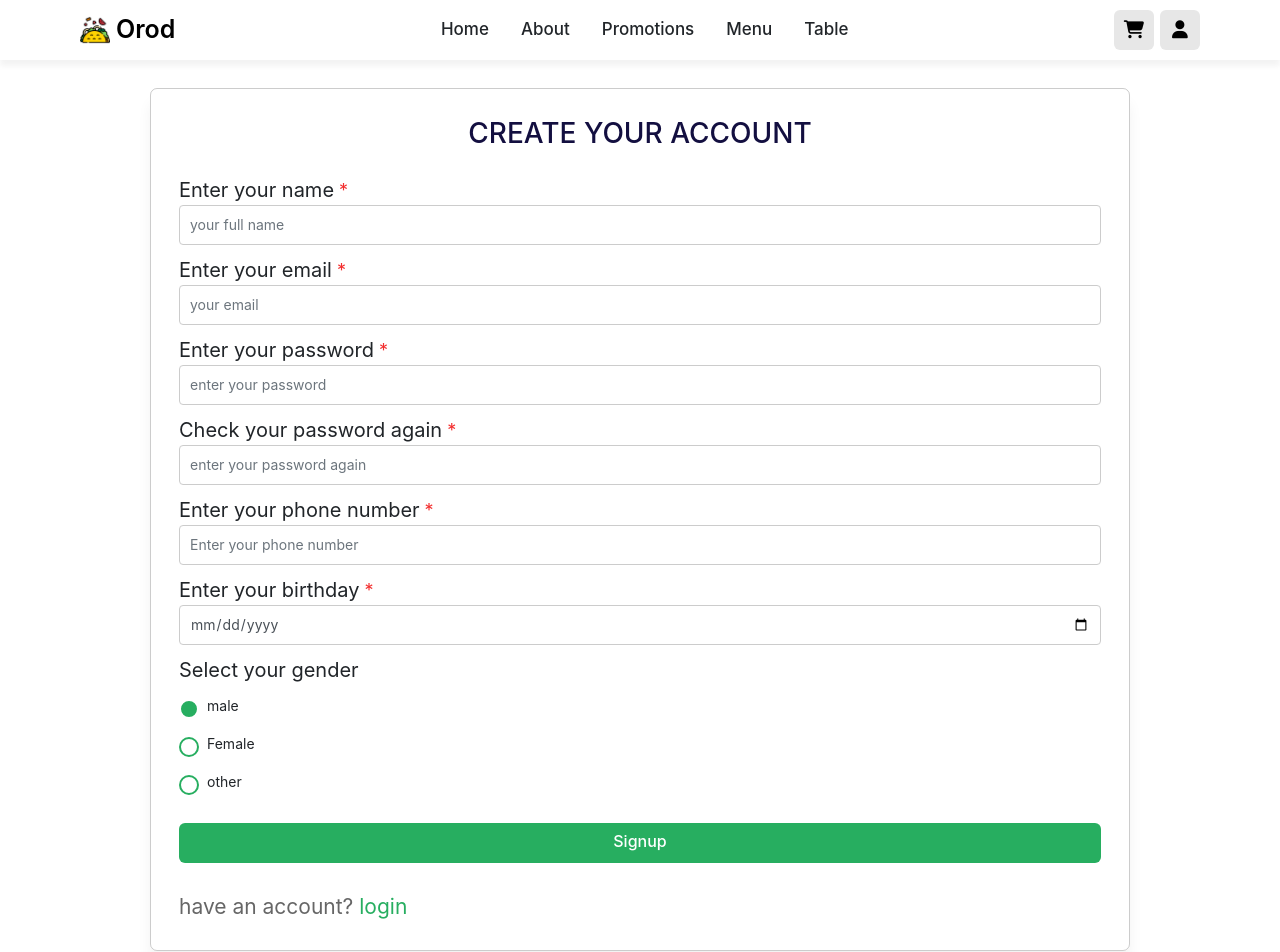
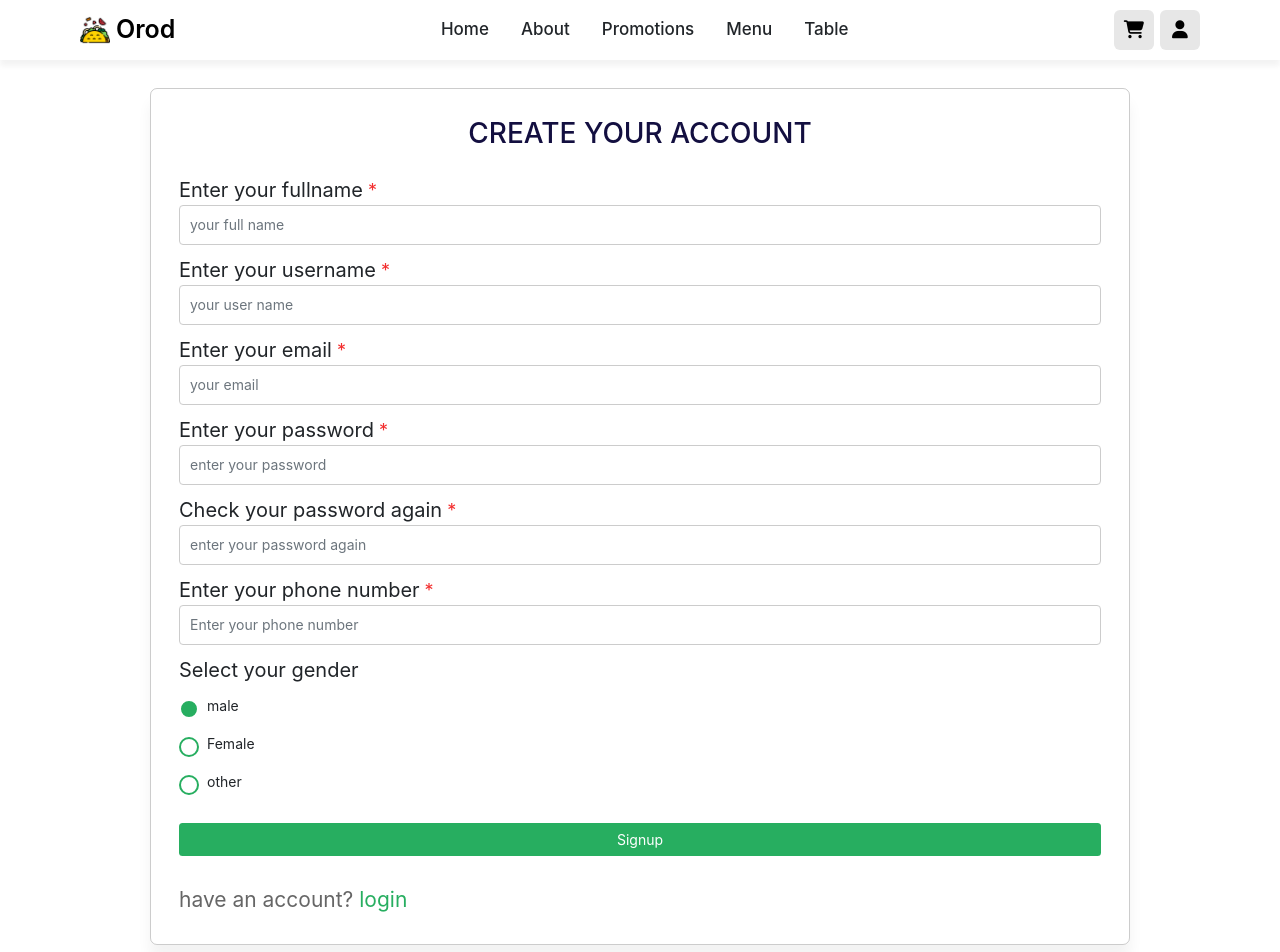
Before and after one commit to nnhiep582k2/BTL_Web_OrderFood, a Vue app: page /register in a window 1280 px wide. Shown: the top 952 px of the page. Built offline with nearby package versions, Linux system fonts and the light colour scheme.

Commit message:
feature login and register

```diff
--- a/package.json
+++ b/package.json
@@ -10,13 +10,15 @@
         "type-check": "vue-tsc --noEmit -p tsconfig.app.json --composite false"
     },
     "dependencies": {
-        "axios": "^1.5.1",
+        "axios": "^1.6.0",
         "moment": "^2.29.4",
         "pinia": "^2.1.6",
+        "react-toastify": "^9.1.3",
         "vue": "^3.3.4",
         "vue-basic-alert": "^1.1.0",
         "vue-i18n": "^9.5.0",
         "vue-router": "^4.2.4",
+        "vue3-toastify": "^0.1.14",
         "vuex": "^4.0.2"
     },
     "devDependencies": {
--- a/src/components/BaseButton.vue
+++ b/src/components/BaseButton.vue
@@ -1,7 +1,6 @@
 <template>
 
-    <div class="base-button" :class="[type, disabled ? 'disabled' : '', classCustom]" @click="$emit('click')">
-
+    <div class="base-button" :class="[type, disabled ? 'disabled' : '', classCustom]" @click="($event) => $emit('click', $event)">
         {{ text }}
     </div>
 </template>
--- /dev/null
+++ b/src/enums/TypeToast.ts
@@ -0,0 +1,5 @@
+export enum TypeToast {
+    success = 0,
+    error = 1,
+    info = 2
+}
--- /dev/null
+++ b/src/services/Toast.ts
@@ -0,0 +1,10 @@
+import { TypeToast } from "@/enums/TypeToast"
+import { toast } from "vue3-toastify"
+
+export const notify = (message: string, type: TypeToast) => {
+    if (type === TypeToast.success) {
+        toast.success(message)
+    }else if(type === TypeToast.error){
+        toast.error(message)
+    }
+}
--- a/src/stores/storeConstants.ts
+++ b/src/stores/storeConstants.ts
@@ -1,2 +1,3 @@
 export const SET_LOADING = 'setLoading'
 export const LOGIN_ACTION = 'login'
+export const SET_AUTH_DATA_ACTION = 'setAuthData'
--- a/src/views/auth-view/LoginView.vue
+++ b/src/views/auth-view/LoginView.vue
@@ -19,10 +19,9 @@
 
                 <div class="form-group">
                     <BaseTextBox
-                        typeInput="email"
                         classes="form-control"
-                        placeholder="enter your email"
-                        v-model="loginObj.email"
+                        placeholder="enter your username"
+                        v-model="loginObj.username"
                         width="100%"
                     />
                 </div>
@@ -38,12 +37,7 @@
                 </div>
 
                 <div class="form-group">
-                    <BaseButton
-                        text="login now"
-                        type="success"
-                        classCustom="btn"
-                        @click="handleSubmit"
-                    />
+                    <button @click="handleSubmit" class="btn">Login</button>
                     <p>
                         don't have an account?
                         <router-link @click="scrollToTop()" to="/register"
@@ -60,48 +54,42 @@
 <script setup lang="ts">
 import BaseButton from "@/components/BaseButton.vue";
 import BaseTextBox from "@/components/BaseTextBox.vue";
-import { reactive, ref } from "vue";
-
+import { TypeToast } from "@/enums/TypeToast";
+import { notify } from "@/services/Toast";
+import { LOGIN_ACTION, SET_LOADING } from "@/stores/storeConstants";
+import { computed, reactive, ref } from "vue";
+import { useRouter } from "vue-router";
+import { useStore } from "vuex";
 interface ILoginObj {
-    email: string;
+    username: string;
     password: string;
 }
 
 /**----------variable----------*/
-
+const store = useStore();
+const router = useRouter();
 const loginObj = reactive<ILoginObj>({
-    email: "",
+    username: "",
     password: "",
 });
-const matchUser = ref("");
 
 const errors = reactive<String[]>([]);
 
 /**----------computed----------*/
-
+const authData = computed(() => store.getters["getAuthData"]);
 /**----------methods----------*/
 const handleSubmit = async (e: Event) => {
-    if (!loginObj.email) {
-        if (!errors.find((el) => el === "Email is required")) {
-            errors.push("Email is required");
+    if (!loginObj.username) {
+        if (!errors.find((el) => el === "username is required")) {
+            errors.push("username is required");
         }
     } else {
-        if (!/[a-z0-9._%+-]+@[a-z0-9.-]+\.[a-z]{2,3}$/.test(loginObj.email)) {
-            if (errors.find((el) => el === "Email is required")) {
-                const indexEmail = errors.findIndex(
-                    (el) => el === "Email is required"
+        if (errors.find((el) => el === "username is required")) {
+                const indexusername = errors.findIndex(
+                    (el) => el === "username is required"
                 );
-                errors.splice(indexEmail, 1);
+                errors.splice(indexusername, 1);
             }
-            if (!errors.find((el) => el === "Email must be valid")) {
-                errors.push("Email must be valid");
-            }else{
-                const indexEmail = errors.findIndex(
-                    (el) => el === "Email must be valid"
-                );
-                errors.splice(indexEmail, 1);
-            }
-        }
     }
 
     if (!loginObj.password) {
@@ -110,26 +98,37 @@ const handleSubmit = async (e: Event) => {
         }
     } else {
         if (errors.find((el) => el === "Password is required")) {
-            const indexEmail = errors.findIndex(
+            const indexusername = errors.findIndex(
                 (el) => el === "Password is required"
             );
-            errors.splice(indexEmail, 1);
+            errors.splice(indexusername, 1);
         }
     }
 
     if (errors.length == 0) {
-        e.preventDefault();
+        e?.preventDefault();
+        // call API login
+        try {
+            const payload = {
+                username: loginObj.username.trim(),
+                password: loginObj.password.trim(),
+            };
+            store.dispatch(SET_LOADING, true);
+            await store.dispatch(`${LOGIN_ACTION}`, payload);
+            if (authData.value?.userId) {
+                router.push({ path: "/" });
+                localStorage.setItem("userId", authData.value?.userId);
+            }
+            // call API login
+        } catch (error: any) {
+            store.dispatch(SET_LOADING, false);
+            notify(`${error.message}`, TypeToast.error);
+        } finally {
+            store.dispatch(SET_LOADING, false);
+        }
     } else {
-        e.preventDefault();
-
-        // call API login
-        await getMatchUser(loginObj.email);
+        e?.preventDefault();
     }
-};
-
-const getMatchUser = async (email: string) => {
-    // call API lấy thông user
-    matchUser.value = "";
 };
 
 const scrollToTop = () => {
@@ -185,9 +184,11 @@ const scrollToTop = () => {
         }
 
         .btn {
-            margin-bottom: 1rem;
-            margin-top: 1rem;
+            margin: 1rem 0;
             width: 100%;
+            text-align: center;
+            background: var(--color-primary);
+            color: #fff;
         }
 
         p {
--- a/src/views/auth-view/RegisterView.vue
+++ b/src/views/auth-view/RegisterView.vue
@@ -4,15 +4,38 @@
             <form id="registerForm" novalidate autocomplete="off">
                 <h3>Create your account</h3>
                 <div class="form-group">
-                    <label for="uName">Enter your name<span>*</span> </label>
+                    <label for="uName"
+                        >Enter your fullname<span>*</span>
+                    </label>
                     <BaseTextBox
                         placeholder="your full name"
                         classes="form-control"
-                        v-model="registerObj.name"
+                        v-model="registerObj.FullName"
                         width="100%"
                     />
-                    <p class="error-mess" v-if="errorObj.nameErr.length > 0">
-                        {{ errorObj.nameErr[0] }}
+                    <p
+                        class="error-mess"
+                        v-if="errorObj.fullNameError.length > 0"
+                    >
+                        {{ errorObj.fullNameError[0] }}
+                    </p>
+                </div>
+
+                <div class="form-group">
+                    <label for="uName"
+                        >Enter your username<span>*</span>
+                    </label>
+                    <BaseTextBox
+                        placeholder="your user name"
+                        classes="form-control"
+                        v-model="registerObj.UserName"
+                        width="100%"
+                    />
+                    <p
+                        class="error-mess"
+                        v-if="errorObj.userNameErr.length > 0"
+                    >
+                        {{ errorObj.userNameErr[0] }}
                     </p>
                 </div>
 
@@ -65,7 +88,9 @@
                 </div>
 
                 <div class="form-group">
-                    <label for="uPhone">Enter your phone number<span>*</span></label>
+                    <label for="uPhone"
+                        >Enter your phone number<span>*</span></label
+                    >
                     <BaseTextBox
                         placeholder="Enter your phone number"
                         classes="form-control"
@@ -74,19 +99,6 @@
                     />
                     <p class="error-mess" v-if="errorObj.phoneErr.length > 0">
                         {{ errorObj.phoneErr[0] }}
-                    </p>
-                </div>
-
-                <div class="form-group">
-                    <label for="uBirth">Enter your birthday<span>*</span> </label>
-                    <BaseTextBox
-                        classes="form-control"
-                        typeInput="date"
-                        v-model="registerObj.birth"
-                        width="100%"
-                    />
-                    <p class="error-mess" v-if="errorObj.birthErr.length > 0">
-                        {{ errorObj.birthErr[0] }}
                     </p>
                 </div>
 
@@ -121,12 +133,9 @@
                 </div>
 
                 <div class="form-group">
-                    <BaseButton
-                        class="btn"
-                        type="success"
-                        text="Signup"
-                        @click="handleSubmit"
-                    />
+                    <button @click="handleSubmitSignUp" class="btn">
+                        Signup
+                    </button>
                     <p>
                         have an account?
                         <router-link @click="scrollToTop()" to="/login"
@@ -146,47 +155,49 @@ import { reactive, ref } from "vue";
 import { useRouter } from "vue-router";
 import BaseTextBox from "@/components/BaseTextBox.vue";
 import BaseRadioGroup from "@/components/BaseRadioGroup.vue";
-import moment from "moment";
-
+import { useStore } from "vuex";
+import { notify } from "@/services/Toast";
+import axios from "axios";
+import { TypeToast } from "@/enums/TypeToast";
 interface IRegisterObj {
-    name: string;
+    FullName: string;
+    UserName: string;
     email: string;
     password: string;
     confirm: string;
     phone: string;
-    birth: string;
     gender: Gender;
 }
 
 interface IErrorObject {
-    nameErr: Array<string>;
+    userNameErr: Array<string>;
+    fullNameError: Array<string>;
     emailErr: Array<string>;
     passErr: Array<String>;
     confirmErr: Array<string>;
     phoneErr: Array<string>;
-    birthErr: Array<string>;
     genderErr: Array<string>;
 }
 
 /**----------variable----------*/
 const registerObj = reactive<IRegisterObj>({
-    name: "",
+    FullName: "",
+    UserName: "",
     email: "",
     password: "",
     confirm: "",
     phone: "",
-    birth: "",
     gender: Gender.male,
 });
-
+const store = useStore();
 const router = useRouter();
 const errorObj = reactive<IErrorObject>({
-    nameErr: [],
+    userNameErr: [],
+    fullNameError: [],
     emailErr: [],
     passErr: new Array(3),
     confirmErr: [],
     phoneErr: [],
-    birthErr: [],
     genderErr: [],
 });
 
@@ -200,25 +211,43 @@ const scrollToTop = () => {
 const checkForm = () => {
     resetCheckErr();
 
-    // Name validate
-    if (!registerObj.name) {
-        errorObj.nameErr.push("Entering a name is required");
+    // FullName validate
+    if (!registerObj.FullName) {
+        errorObj.fullNameError.push("Entering a FullName is required");
     } else {
         if (
-            errorObj.nameErr.find((el) => el === "Entering a name is required")
+            errorObj.fullNameError.find(
+                (el) => el === "Entering a FullName is required"
+            )
         ) {
-            const indexEmail = errorObj.nameErr.findIndex(
-                (el) => el === "Entering a name is required"
+            const indexEmail = errorObj.fullNameError.findIndex(
+                (el) => el === "Entering a FullName is required"
             );
-            errorObj.nameErr.splice(indexEmail, 1);
+            errorObj.fullNameError.splice(indexEmail, 1);
         }
-        if (!/^[A-Za-z]+$/.test(registerObj.name.replace(/\s/g, ""))) {
-            errorObj.nameErr.push("A name can only contain letters");
+        if (!/^[A-Za-z]+$/.test(registerObj.FullName.replace(/\s/g, ""))) {
+            errorObj.fullNameError.push("A FullName can only contain letters");
         } else {
-            const indexEmail = errorObj.nameErr.findIndex(
-                (el) => el === "A name can only contain letters"
+            const indexEmail = errorObj.fullNameError.findIndex(
+                (el) => el === "A FullName can only contain letters"
             );
-            errorObj.nameErr.splice(indexEmail, 1);
+            errorObj.fullNameError.splice(indexEmail, 1);
+        }
+    }
+
+    // check username
+    if (!registerObj.UserName) {
+        errorObj.userNameErr.push("Entering a UserName is required");
+    } else {
+        if (
+            errorObj.userNameErr.find(
+                (el) => el === "Entering a UserName is required"
+            )
+        ) {
+            const indexEmail = errorObj.userNameErr.findIndex(
+                (el) => el === "Entering a UserName is required"
+            );
+            errorObj.userNameErr.splice(indexEmail, 1);
         }
     }
 
@@ -339,16 +368,6 @@ const checkForm = () => {
         }
     }
 
-    // Birth validate
-    if (!registerObj.birth) {
-        errorObj.birthErr.push("Entering birthday is required");
-    } else {
-        const indexEmail = errorObj.birthErr.findIndex(
-            (el) => el === "Entering birthday is required"
-        );
-        errorObj.phoneErr.splice(indexEmail, 1);
-    }
-
     // Gender validate
     if (registerObj.gender) {
         errorObj.genderErr.push("Please select a gender");
@@ -360,36 +379,51 @@ const checkForm = () => {
     }
 };
 
-const handleSubmit = async (e: Event) => {
+const handleSubmitSignUp = async (event: Event): Promise<void> => {
     checkForm();
 
+    event.preventDefault();
     if (!checkEmptyErr()) {
-        e.preventDefault();
     } else {
-        e.preventDefault();
-        let data = {
-            user_name: registerObj.name,
-            user_email: registerObj.email,
-            user_phone: registerObj.phone,
-            user_password: registerObj.password,
-            user_birth: registerObj.birth
-                ? moment(registerObj?.birth).format("YYYY-MM-DD")
-                : null,
-            user_gender: registerObj.gender,
-        };
-        console.log(data);
-        // call API
-        router.push("/login");
+        try {
+            let payload = {
+                fullName: registerObj.FullName,
+                username: registerObj.UserName,
+                passwordHash: registerObj.password,
+                email: registerObj.email,
+                phoneNumber: registerObj.phone,
+                gender: registerObj.gender,
+            };
+            const data: any = await axios.post(
+                "https://localhost:7276/api/v1/Auth/register",
+                payload
+            );
+
+            if (data.status === 200) {
+                router.push({ path: "/login" });
+            } else {
+                notify(`${data?.response?.data?.message}`, TypeToast.error);
+            }
+        } catch (error: any) {
+            if (error.response.status === 400) {
+                notify(
+                    `${error?.response?.data?.message}`,
+                    TypeToast.error
+                );
+            } else {
+                notify(`${error}`, TypeToast.error);
+            }
+        }
     }
 };
 
 const resetCheckErr = () => {
-    errorObj.nameErr = [];
+    errorObj.fullNameError = [];
+    errorObj.userNameErr = [];
     errorObj.emailErr = [];
     errorObj.passErr = [];
     errorObj.confirmErr = [];
     errorObj.phoneErr = [];
-    errorObj.birthErr = [];
     errorObj.genderErr = [];
 };
 
@@ -447,8 +481,8 @@ const checkEmptyErr = () => {
                 font-size: 20px;
                 margin: 0;
                 padding: 0;
-                span{
-                    color: rgb(243, 47, 47);;
+                span {
+                    color: rgb(243, 47, 47);
                 }
             }
 
@@ -462,6 +496,8 @@ const checkEmptyErr = () => {
                 margin: 1rem 0;
                 width: 100%;
                 text-align: center;
+                background: var(--color-primary);
+                color: #fff;
             }
 
             p {
```
Also changed, not shown: src/main.ts (+7 -2 lines), src/stores/index.ts (+33 -4 lines), tsconfig.json (+8 -1 lines), 2 other files (tests, documents, lock files or other folders).
